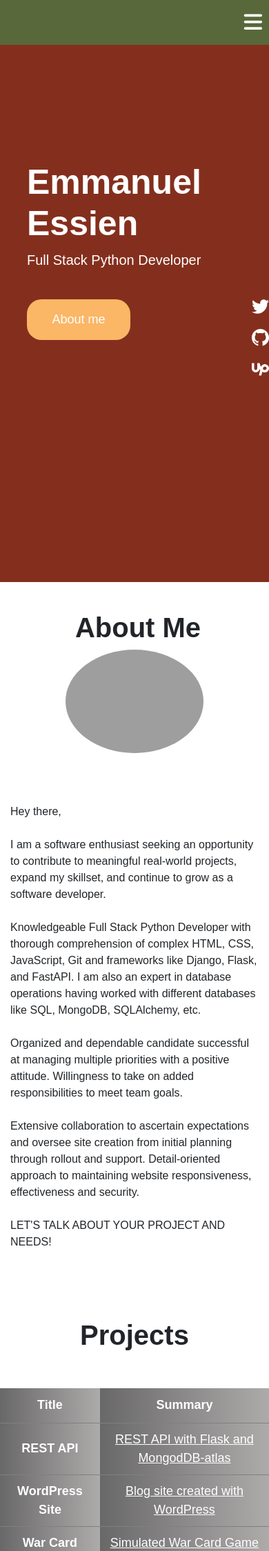
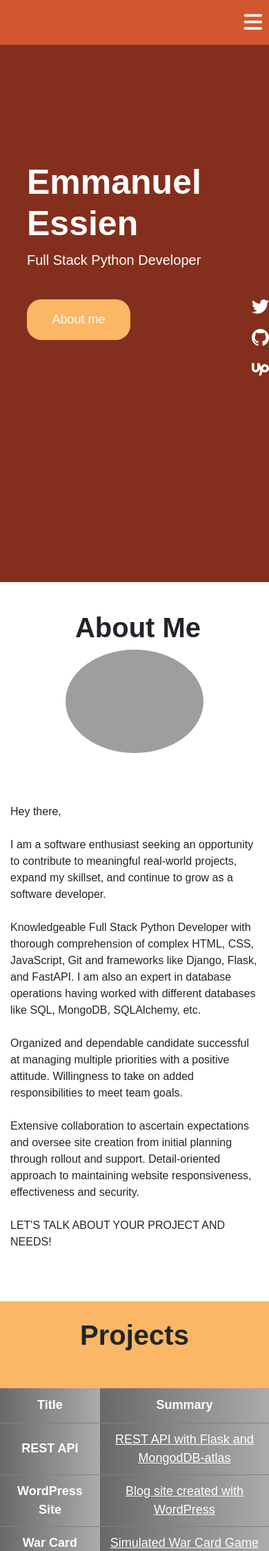
Before and after one commit to classAnon/portfolio3, a Flask app: page / in a window 390 px wide. Shown: the top 2249 px of the page at 69% size. Run offline with Flask 2, Linux system fonts and the light colour scheme; some libraries are stand-ins or nearby versions; some web fonts are replaced; grey boxes are pictures that could not be loaded.

Commit message:
another one again

```diff
--- a/static/styles.css
+++ b/static/styles.css
@@ -112,7 +112,7 @@ blockquote{
 }
 
 #projects{
-    background-color: white;
+    background-color: #fbb666;
 }
 
 #projects h2{
@@ -277,7 +277,7 @@ form h2{
 
     ul {
         display: none;
-        background-color: rgb(88, 104, 58);
+        background-color: #d3572e;
         margin: 0px;
     }
 
@@ -288,7 +288,7 @@ form h2{
     nav {
         display: flex;
         flex-direction: column-reverse;
-        background-color: rgb(88, 104, 58);
+        background-color: #d3572e;
     }
 
     .logo{
```
